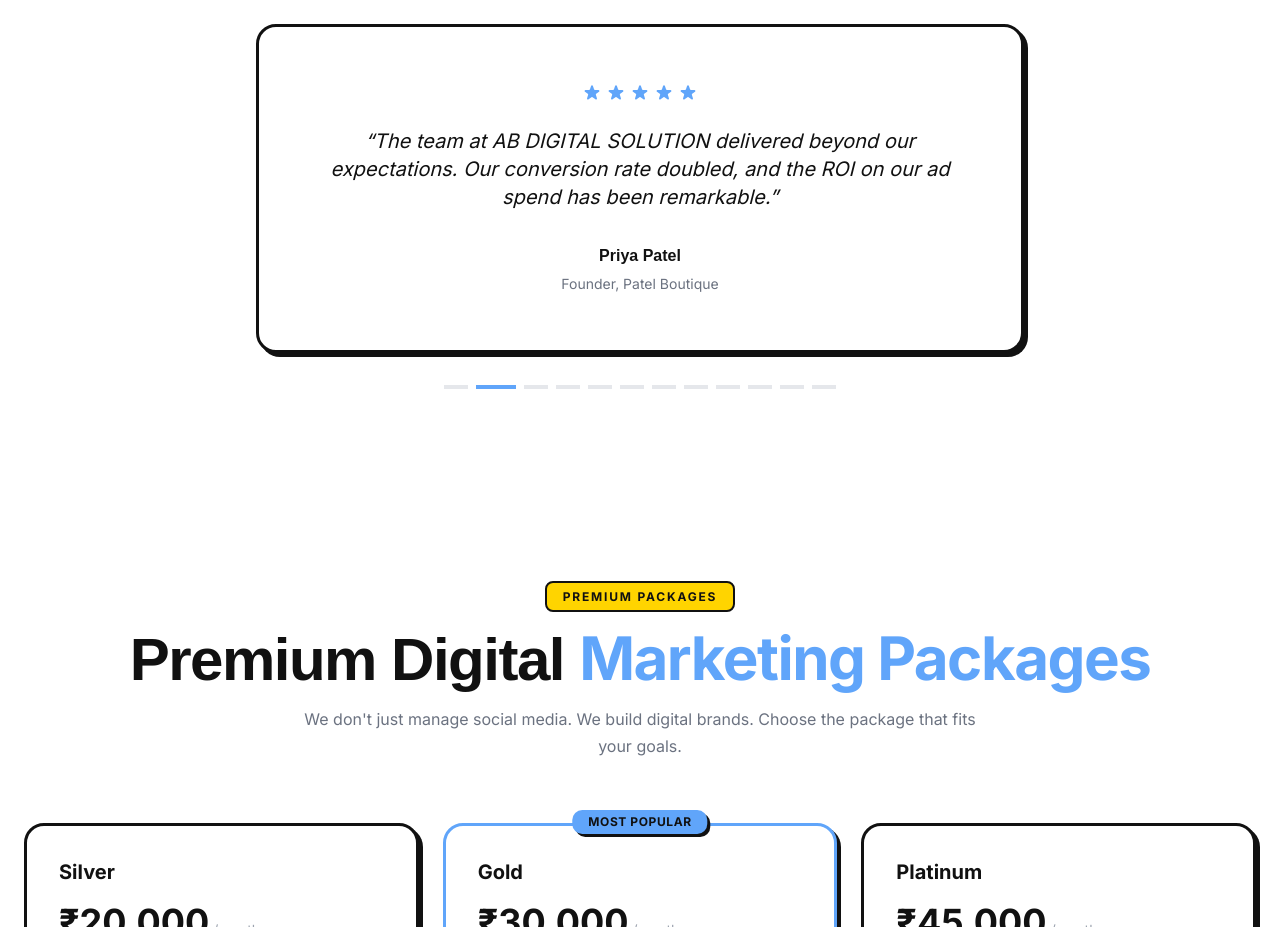
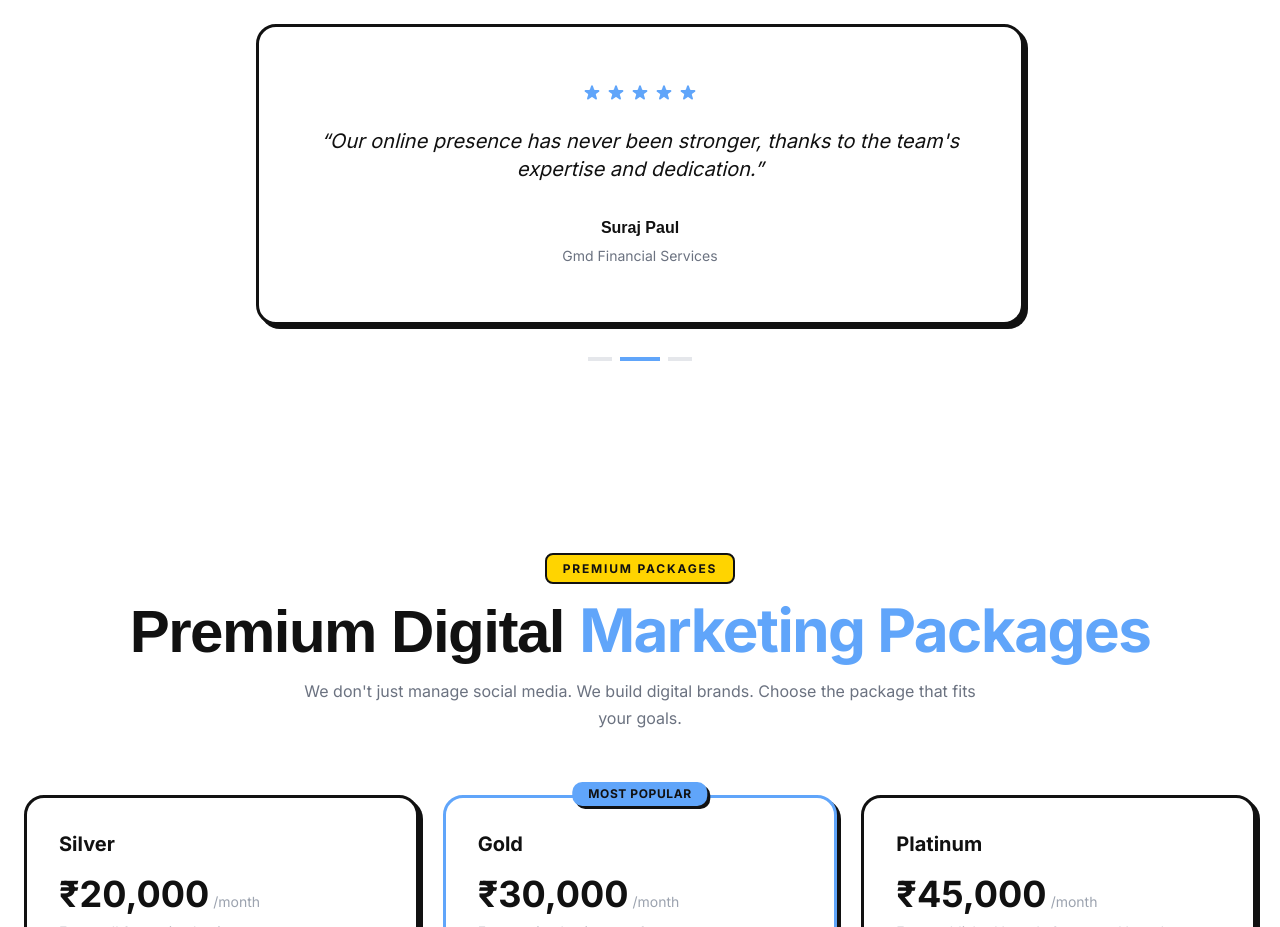
Before and after one commit to abdigitalsolution03-ai/AB-DIGITAL-SOLUTION, a React (Vite) app: page / in a window 1280 px wide. Shown: the part 9020-9947 px from the top of the page. Built offline with nearby package versions, Linux system fonts and the light colour scheme; no server answers.

Commit message:
fix: force genuine testimonials - remove CMS override that was loading old fake testimonials from localStorage

```diff
--- a/src/components/Testimonials.tsx
+++ b/src/components/Testimonials.tsx
@@ -1,7 +1,6 @@
 import { useState, useEffect } from "react";
 import { motion, AnimatePresence } from "framer-motion";
 import AnimatedSection from "./AnimatedSection";
-import { getAll } from "@/services/cms";
 
 const defaultTestimonials = [
   {
@@ -25,26 +24,9 @@
 ];
 
 export default function Testimonials() {
-  const [testimonials, setTestimonials] = useState(defaultTestimonials);
+  const [testimonials] = useState(defaultTestimonials);
   const [current, setCurrent] = useState(0);
   const [direction, setDirection] = useState(1);
-
-  useEffect(() => {
-    const cms = getAll<any>("testimonials");
-    if (Array.isArray(cms) && cms.length) {
-      const published = cms.filter((t: any) => !t.status || t.status === "published");
-      if (published.length) {
-        setTestimonials(
-          published.map((t: any) => ({
-            name: t.name || "Client",
-            role: [t.role, t.company].filter(Boolean).join(", ") || "Client",
-            content: t.content || "",
-            rating: Number(t.rating) || 5,
-          }))
-        );
-      }
-    }
-  }, []);
 
   useEffect(() => {
     const timer = setInterval(() => {
--- a/src/pages/TestimonialsPage.tsx
+++ b/src/pages/TestimonialsPage.tsx
@@ -2,7 +2,6 @@
 import { motion } from "framer-motion";
 import AnimatedSection from "@/components/AnimatedSection";
 import { Link } from "react-router-dom";
-import { getAll } from '@/services/cms';
 
 interface Testimonial {
   name: string;
@@ -18,22 +17,8 @@
   { name: "Sapan Kumar", role: "Director, Vidya Vibe Academy", content: "Our online presence has never been stronger, thanks to the team's expertise and dedication.", rating: 5, category: "Social Media" },
 ];
 
-function loadTestimonials(): Testimonial[] {
-  const cms = getAll('testimonials')
-  if (cms.length > 0) {
-    return cms.map((t: any) => ({
-      name: t.name,
-      role: [t.role, t.company].filter(Boolean).join(', '),
-      content: t.content,
-      rating: t.rating || 5,
-      category: t.category || 'SEO',
-    }))
-  }
-  return hardcodedTestimonials
-}
-
 export default function TestimonialsPage() {
-  const [testimonials] = useState(loadTestimonials);
+  const [testimonials] = useState(hardcodedTestimonials);
   return (
     <>
       <Helmet>
```
